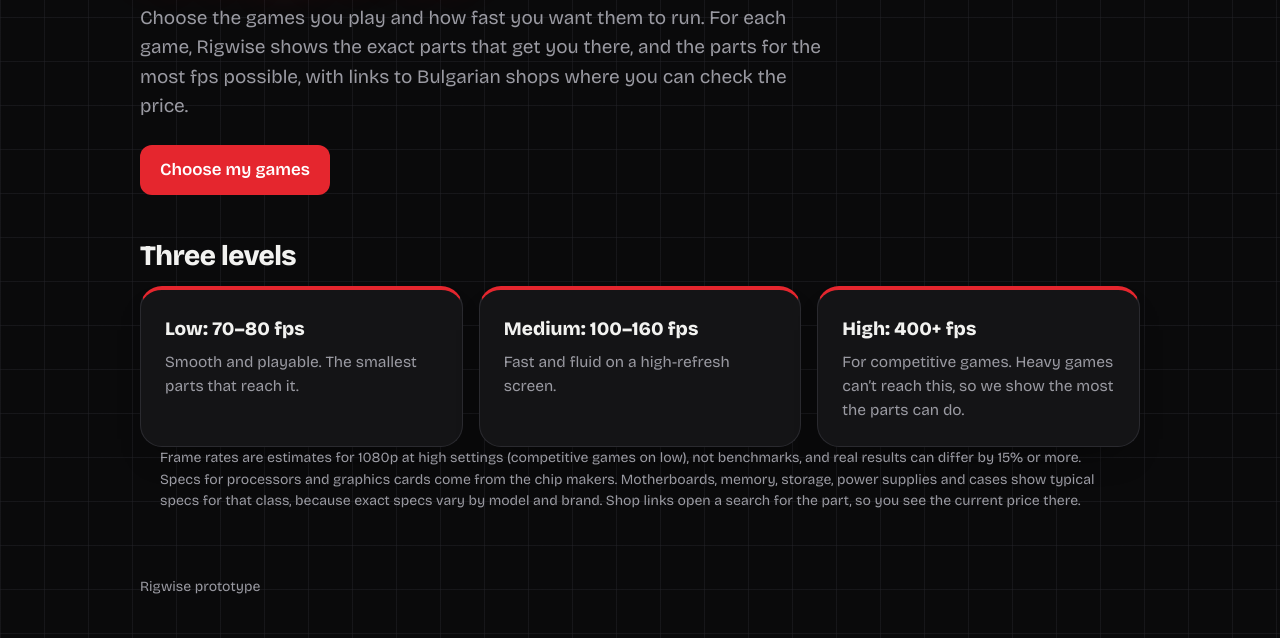
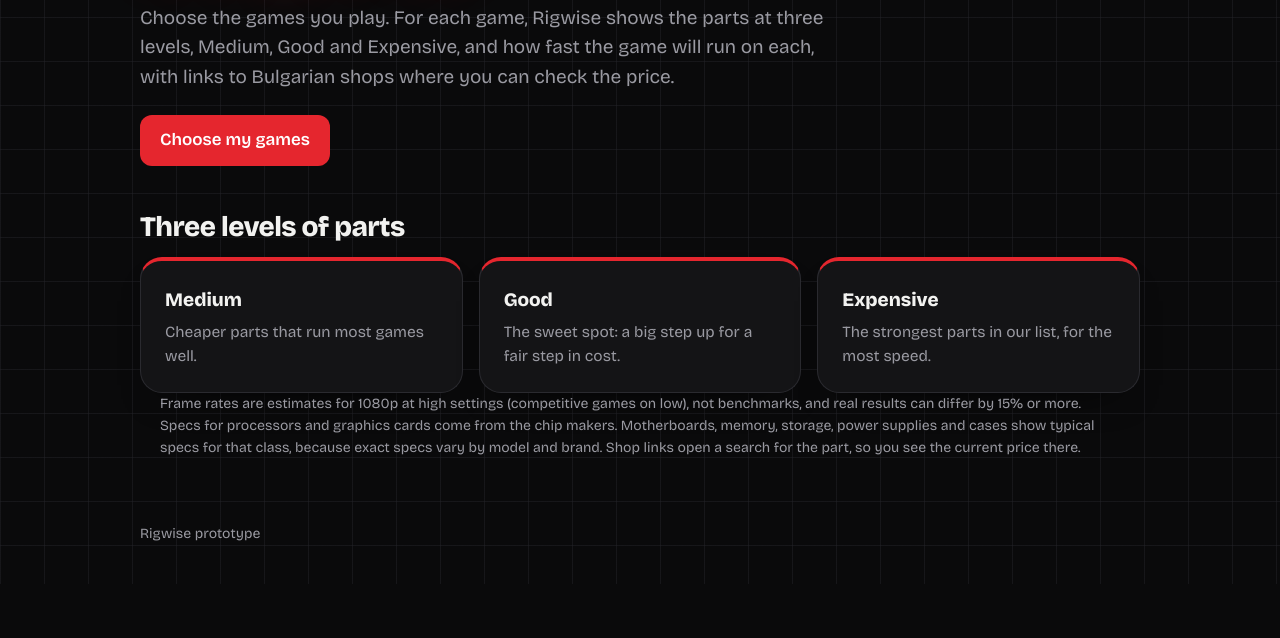
Before and after one commit to 4erniqshrek/rigwise, a plain HTML site: page index.html in a window 1280 px wide. Shown: the part 291-929 px from the top of the page. After the commit the page ends 875 px from the top, so only its background shows below. Drawn offline with nearby package versions, Linux system fonts and the light colour scheme.

Commit message:
Update index.html

```diff
--- a/index.html
+++ b/index.html
@@ -16,19 +16,19 @@
 
 <section class="page" id="p-home">
   <h1>Pick your games. We pick the parts.</h1>
-  <p class="lead">Choose the games you play and how fast you want them to run. For each game, Rigwise shows the exact parts that get you there, and the parts for the most fps possible, with links to Bulgarian shops where you can check the price.</p>
+  <p class="lead">Choose the games you play. For each game, Rigwise shows the parts at three levels, Medium, Good and Expensive, and how fast the game will run on each, with links to Bulgarian shops where you can check the price.</p>
   <div class="row"><a class="btn" href="#games">Choose my games</a></div>
-  <h2>Three levels</h2>
+  <h2>Three levels of parts</h2>
   <div class="grid3">
-    <div class="panel"><h3>Low: 70–80 fps</h3><p>Smooth and playable. The smallest parts that reach it.</p></div>
-    <div class="panel"><h3>Medium: 100–160 fps</h3><p>Fast and fluid on a high-refresh screen.</p></div>
-    <div class="panel"><h3>High: 400+ fps</h3><p>For competitive games. Heavy games can’t reach this, so we show the most the parts can do.</p></div>
+    <div class="panel"><h3>Medium</h3><p>Cheaper parts that run most games well.</p></div>
+    <div class="panel"><h3>Good</h3><p>The sweet spot: a big step up for a fair step in cost.</p></div>
+    <div class="panel"><h3>Expensive</h3><p>The strongest parts in our list, for the most speed.</p></div>
   </div>
 </section>
 
 <section class="page" id="p-games">
   <h1>Which parts for my games?</h1>
-  <p class="lead">Tap the games you play, then choose a level. Each game gets its own parts.</p>
+  <p class="lead">Tap the games you play, then choose a parts level. Each game gets its own parts.</p>
   <div class="row" id="chips" role="group" aria-label="Games"></div>
   <div class="row" id="tiers" style="margin:18px 0" role="group" aria-label="Level"></div>
   <div id="g-out"></div>
```
